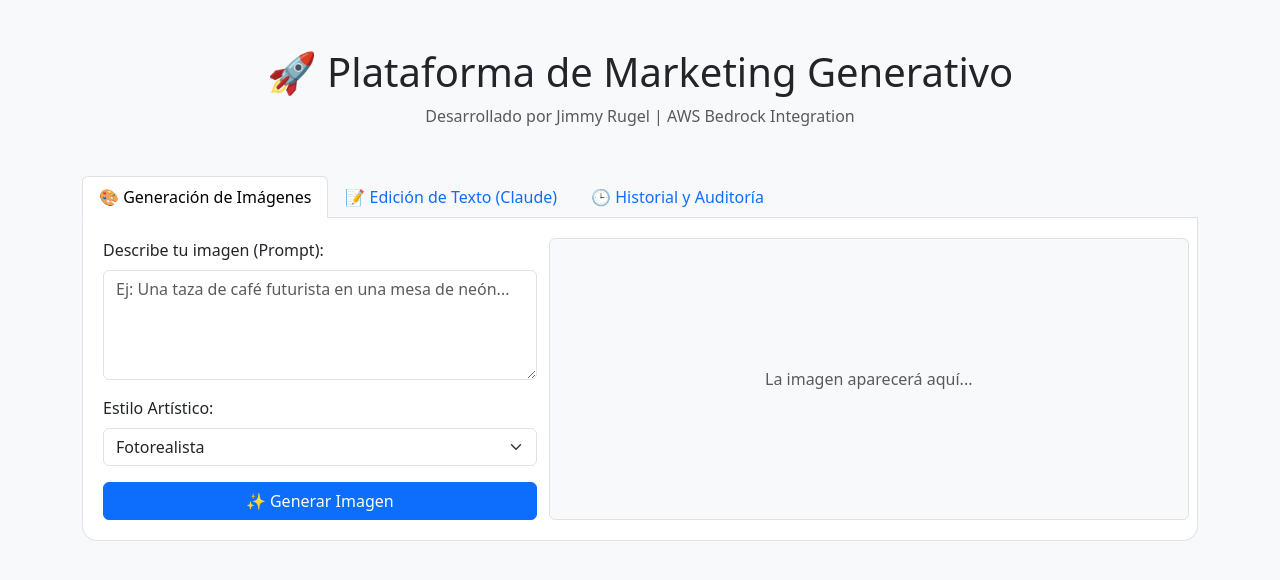
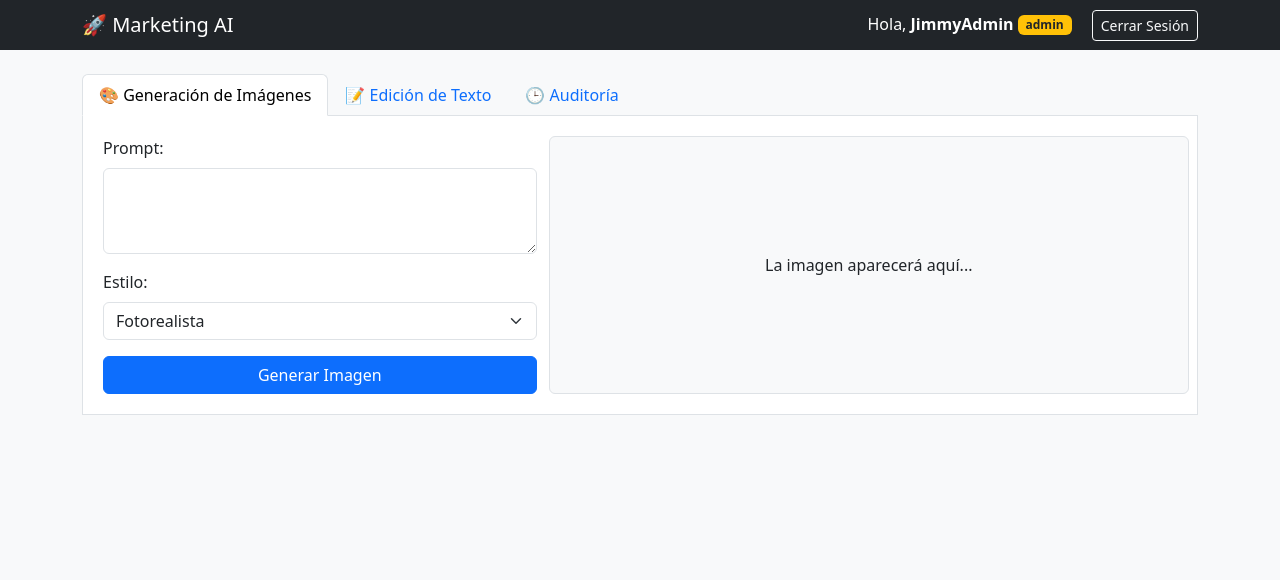
Before and after one commit to jirube/mkt-ia-caso3, a Flask app: template templates/dashboard.html in a window 1280 px wide. Shown: the top 580 px of the page. Run offline with Flask 3, Linux system fonts and the light colour scheme; the template is opened without the code that fills it: values that come from a table or form of the project are taken from there, others are empty; some libraries are stand-ins or nearby versions.

Commit message:
Implementacion de Roles y Login

```diff
--- a/app.py
+++ b/app.py
@@ -1,6 +1,6 @@
-from flask import Flask, render_template, request, jsonify
+from flask import Flask, render_template, request, jsonify, redirect, url_for, flash
 from flask_sqlalchemy import SQLAlchemy
-from flask_login import UserMixin, login_user, LoginManager, login_required, current_user
+from flask_login import UserMixin, login_user, LoginManager, login_required, current_user, logout_user
 import os
 import base64
 import datetime
@@ -14,12 +14,13 @@ app.config['UPLOAD_FOLDER'] = 'static/images'
 db = SQLAlchemy(app)
 login_manager = LoginManager()
 login_manager.init_app(app)
-login_manager.login_view = 'index'
+login_manager.login_view = 'login' # Si no estás logueado, te manda al login
 
 # --- MODELOS BD ---
 class User(UserMixin, db.Model):
     id = db.Column(db.Integer, primary_key=True)
     username = db.Column(db.String(100), unique=True)
+    role = db.Column(db.String(50)) # 'admin', 'disenador', 'redactor'
 
 class ContentHistory(db.Model):
     id = db.Column(db.Integer, primary_key=True)
@@ -33,25 +34,53 @@ class ContentHistory(db.Model):
 def load_user(user_id):
     return User.query.get(int(user_id))
 
-# --- CORRECCIÓN: Crear BD al iniciar, compatible con Render ---
+# --- INICIALIZACIÓN DE DATOS (SEED) ---
 with app.app_context():
     db.create_all()
-    # Crear usuario admin si no existe
-    if not User.query.filter_by(username="JimmyRugel").first():
-        admin = User(username="JimmyRugel")
-        db.session.add(admin)
-        db.session.commit()
+    # Creamos 3 usuarios con roles distintos para la demo
+    users = [
+        ("JimmyAdmin", "admin"),
+        ("AnaDiseno", "disenador"),
+        ("LuisRedactor", "redactor")
+    ]
+    for name, role in users:
+        if not User.query.filter_by(username=name).first():
+            db.session.add(User(username=name, role=role))
+    db.session.commit()
+
+# --- RUTAS DE ACCESO ---
+@app.route('/login', methods=['GET', 'POST'])
+def login():
+    if request.method == 'POST':
+        username = request.form.get('username')
+        user = User.query.filter_by(username=username).first()
+        if user:
+            login_user(user)
+            return redirect(url_for('index'))
+    # Mostrar pantalla de selección de usuario
+    all_users = User.query.all()
+    return render_template('login.html', users=all_users)
+
+@app.route('/logout')
+@login_required
+def logout():
+    logout_user()
+    return redirect(url_for('login'))
 
 @app.route('/')
+@login_required
 def index():
-    # Login automático seguro
-    user = User.query.filter_by(username="JimmyRugel").first()
-    login_user(user)
-    return render_template('dashboard.html')
+    return render_template('dashboard.html', user=current_user)
+
+# --- APIs CON PERMISOS POR ROL ---
 
 @app.route('/api/generate-image', methods=['POST'])
 @login_required
 def api_gen_image():
+    # RESTRICCIÓN DE ROL: Los redactores NO pueden generar imágenes
+    if current_user.role == 'redactor':
+        return jsonify({"error": "⛔ Acceso Denegado: Tu rol de 'Redactor' no permite generar imágenes."}), 403
+
     data = request.json
     prompt = data.get('prompt')
     style = data.get('style')
@@ -71,13 +100,16 @@ def api_gen_image():
         log = ContentHistory(user_id=current_user.id, action_type='image_gen', prompt_or_input=prompt, result_path_or_text=filename)
         db.session.add(log)
         db.session.commit()
-
         return jsonify({"image_url": f"/static/images/{filename}", "status": "success"})
     return jsonify({"error": "Fallo en AWS Bedrock"}), 500
 
 @app.route('/api/edit-text', methods=['POST'])
 @login_required
 def api_edit_text():
+    # RESTRICCIÓN DE ROL: Los diseñadores NO pueden editar texto
+    if current_user.role == 'disenador':
+        return jsonify({"error": "⛔ Acceso Denegado: Tu rol de 'Diseñador' no permite editar textos."}), 403
+
     data = request.json
     text = data.get('text')
     instruction = data.get('instruction')
@@ -93,8 +125,22 @@ def api_edit_text():
 @app.route('/history')
 @login_required
 def get_history():
-    logs = ContentHistory.query.order_by(ContentHistory.timestamp.desc()).limit(10).all()
-    data = [{"action": l.action_type, "date": l.timestamp.strftime("%Y-%m-%d %H:%M"), "result": l.result_path_or_text} for l in logs]
+    # El Admin ve todo. Los empleados solo ven lo suyo.
+    if current_user.role == 'admin':
+        logs = ContentHistory.query.order_by(ContentHistory.timestamp.desc()).limit(20).all()
+    else:
+        logs = ContentHistory.query.filter_by(user_id=current_user.id).order_by(ContentHistory.timestamp.desc()).limit(10).all()
+
+    data = []
+    for l in logs:
+        # Recuperamos nombre del usuario para mostrar en tabla
+        u_name = User.query.get(l.user_id).username
+        data.append({
+            "user": u_name,
+            "action": l.action_type,
+            "date": l.timestamp.strftime("%Y-%m-%d %H:%M"),
+            "result": l.result_path_or_text
+        })
     return jsonify(data)
 
 if __name__ == '__main__':
--- a/templates/dashboard.html
+++ b/templates/dashboard.html
@@ -3,31 +3,37 @@
 <head>
     <meta charset="UTF-8">
     <meta name="viewport" content="width=device-width, initial-scale=1">
-    <title>Caso Práctico: Marketing AI</title>
+    <title>Marketing AI Suite</title>
     <link href="https://cdn.jsdelivr.net/npm/bootstrap@5.3.0/dist/css/bootstrap.min.css" rel="stylesheet">
     <style>
         body { background-color: #f8f9fa; }
-        .card-custom { border-radius: 15px; box-shadow: 0 4px 6px rgba(0,0,0,0.1); }
-        .tab-content { background: white; padding: 20px; border-radius: 0 0 15px 15px; border: 1px solid #dee2e6; border-top: none; }
+        .tab-content { background: white; padding: 20px; border: 1px solid #dee2e6; border-top: none; }
     </style>
 </head>
 <body>
 
-<div class="container mt-5">
-    <div class="text-center mb-5">
-        <h1>🚀 Plataforma de Marketing Generativo</h1>
-        <p class="text-muted">Desarrollado por Jimmy Rugel | AWS Bedrock Integration</p>
+<nav class="navbar navbar-dark bg-dark mb-4">
+    <div class="container">
+        <span class="navbar-brand mb-0 h1">🚀 Marketing AI</span>
+        <span class="text-white">
+            Hola, <strong>{{ user.username }}</strong>
+            <span class="badge bg-warning text-dark">{{ user.role }}</span>
+            <a href="/logout" class="btn btn-sm btn-outline-light ms-3">Cerrar Sesión</a>
+        </span>
     </div>
+</nav>
+
+<div class="container">
 
     <ul class="nav nav-tabs" id="myTab" role="tablist">
         <li class="nav-item">
             <button class="nav-link active" data-bs-toggle="tab" data-bs-target="#image">🎨 Generación de Imágenes</button>
         </li>
         <li class="nav-item">
-            <button class="nav-link" data-bs-toggle="tab" data-bs-target="#text">📝 Edición de Texto (Claude)</button>
+            <button class="nav-link" data-bs-toggle="tab" data-bs-target="#text">📝 Edición de Texto</button>
         </li>
         <li class="nav-item">
-            <button class="nav-link" data-bs-toggle="tab" data-bs-target="#history" onclick="loadHistory()">🕒 Historial y Auditoría</button>
+            <button class="nav-link" data-bs-toggle="tab" data-bs-target="#history" onclick="loadHistory()">🕒 Auditoría</button>
         </li>
     </ul>
 
@@ -35,24 +41,18 @@
         <div class="tab-pane fade show active" id="image">
             <div class="row">
                 <div class="col-md-5">
-                    <div class="mb-3">
-                        <label class="form-label">Describe tu imagen (Prompt):</label>
-                        <textarea id="imgPrompt" class="form-control" rows="4" placeholder="Ej: Una taza de café futurista en una mesa de neón..."></textarea>
-                    </div>
-                    <div class="mb-3">
-                        <label class="form-label">Estilo Artístico:</label>
-                        <select id="imgStyle" class="form-select">
-                            <option value="photographic">Fotorealista</option>
-                            <option value="cinematic">Cinemático</option>
-                            <option value="anime">Anime / Manga</option>
-                            <option value="3d-model">Modelo 3D</option>
-                            <option value="origami">Origami</option>
-                        </select>
-                    </div>
-                    <button class="btn btn-primary w-100" onclick="generateImage()">✨ Generar Imagen</button>
+                    <label class="form-label">Prompt:</label>
+                    <textarea id="imgPrompt" class="form-control mb-3" rows="3"></textarea>
+                    <label class="form-label">Estilo:</label>
+                    <select id="imgStyle" class="form-select mb-3">
+                        <option value="photographic">Fotorealista</option>
+                        <option value="anime">Anime</option>
+                        <option value="3d-model">3D</option>
+                    </select>
+                    <button class="btn btn-primary w-100" onclick="generateImage()">Generar Imagen</button>
                 </div>
-                <div class="col-md-7 text-center d-flex align-items-center justify-content-center bg-light border rounded">
-                    <div id="imgResult" class="p-3 text-muted">La imagen aparecerá aquí...</div>
+                <div class="col-md-7 text-center border rounded d-flex align-items-center justify-content-center bg-light">
+                    <div id="imgResult" class="p-3">La imagen aparecerá aquí...</div>
                 </div>
             </div>
         </div>
@@ -60,33 +60,25 @@
         <div class="tab-pane fade" id="text">
             <div class="row">
                 <div class="col-md-6">
-                    <label class="form-label">Texto Original:</label>
-                    <textarea id="txtInput" class="form-control mb-3" rows="8" placeholder="Pega aquí el texto que quieres mejorar..."></textarea>
-
-                    <label class="form-label">Instrucción para la IA:</label>
+                    <textarea id="txtInput" class="form-control mb-3" rows="6" placeholder="Texto a editar..."></textarea>
                     <select id="txtAction" class="form-select mb-3">
-                        <option value="Resumir este texto manteniendo los puntos clave">Resumir</option>
-                        <option value="Corregir errores gramaticales y mejorar el tono">Corregir Gramática</option>
-                        <option value="Traducir al inglés profesional">Traducir al Inglés</option>
-                        <option value="Expandir esta idea con ejemplos de marketing">Expandir Idea</option>
+                        <option value="Resumir">Resumir</option>
+                        <option value="Corregir">Corregir</option>
+                        <option value="Expandir">Expandir</option>
                     </select>
-                    <button class="btn btn-success w-100" onclick="processText()">🤖 Procesar con Claude</button>
+                    <button class="btn btn-success w-100" onclick="processText()">Procesar Texto</button>
                 </div>
                 <div class="col-md-6">
-                    <label class="form-label">Resultado:</label>
-                    <div id="txtResult" class="p-3 border rounded bg-white" style="min-height: 300px; white-space: pre-wrap;">Esperando input...</div>
+                    <div id="txtResult" class="p-3 border rounded bg-white" style="min-height: 200px;">Resultado...</div>
                 </div>
             </div>
         </div>
 
         <div class="tab-pane fade" id="history">
-            <h5 class="mb-3">Registro de Actividad (Auditoría)</h5>
-            <div class="table-responsive">
-                <table class="table table-hover">
-                    <thead class="table-dark"><tr><th>Fecha</th><th>Acción</th><th>Detalle/Resultado</th></tr></thead>
-                    <tbody id="historyTable"></tbody>
-                </table>
-            </div>
+            <table class="table table-hover">
+                <thead class="table-dark"><tr><th>Usuario</th><th>Fecha</th><th>Acción</th><th>Detalle</th></tr></thead>
+                <tbody id="historyTable"></tbody>
+            </table>
         </div>
     </div>
 </div>
@@ -94,8 +86,7 @@
 <script>
 async function generateImage() {
     const resDiv = document.getElementById('imgResult');
-    resDiv.innerHTML = '<div class="spinner-border text-primary" role="status"></div><br>Generando arte...';
-
+    resDiv.innerHTML = 'Generando...';
     try {
         const res = await fetch('/api/generate-image', {
             method: 'POST',
@@ -106,20 +97,18 @@ async function generateImage() {
             })
         });
         const data = await res.json();
-
         if(data.image_url) {
-            resDiv.innerHTML = `<img src="${data.image_url}" class="img-fluid rounded shadow-lg" style="max-height: 400px;">
-                                <br><a href="${data.image_url}" download class="btn btn-outline-secondary mt-3 btn-sm">⬇ Descargar</a>`;
+            resDiv.innerHTML = `<img src="${data.image_url}" class="img-fluid" style="max-height:300px;">`;
         } else {
-            resDiv.innerHTML = `<div class="alert alert-danger">${data.error || 'Error desconocido'}</div>`;
+            // Muestra el error de permisos si ocurre
+            resDiv.innerHTML = `<div class="alert alert-danger">${data.error}</div>`;
         }
-    } catch (e) { resDiv.innerHTML = `<div class="alert alert-danger">Error de conexión</div>`; }
+    } catch(e) { resDiv.innerHTML = "Error de red"; }
 }
 
 async function processText() {
     const resDiv = document.getElementById('txtResult');
-    resDiv.innerHTML = 'Pensando... (Consultando a Claude)';
-
+    resDiv.innerText = 'Procesando...';
     const res = await fetch('/api/edit-text', {
         method: 'POST',
         headers: {'Content-Type': 'application/json'},
@@ -129,7 +118,8 @@ async function processText() {
         })
     });
     const data = await res.json();
-    resDiv.innerText = data.result || "Error al procesar.";
+    if (data.error) resDiv.innerHTML = `<div class="text-danger fw-bold">${data.error}</div>`;
+    else resDiv.innerText = data.result;
 }
 
 async function loadHistory() {
@@ -138,11 +128,7 @@ async function loadHistory() {
     const tbody = document.getElementById('historyTable');
     tbody.innerHTML = "";
     data.forEach(item => {
-        let content = item.result;
-        if(item.action === 'image_gen') content = `<a href="/static/images/${item.result}" target="_blank">Ver Imagen Generada</a>`;
-        else content = content.substring(0, 80) + '...';
-
-        tbody.innerHTML += `<tr><td>${item.date}</td><td><span class="badge bg-secondary">${item.action}</span></td><td>${content}</td></tr>`;
+        tbody.innerHTML += `<tr><td><strong>${item.user}</strong></td><td>${item.date}</td><td>${item.action}</td><td>${item.result.substring(0,50)}...</td></tr>`;
     });
 }
 </script>
```
Also changed, not shown: templates/login.html (added, +30 -0 lines).
